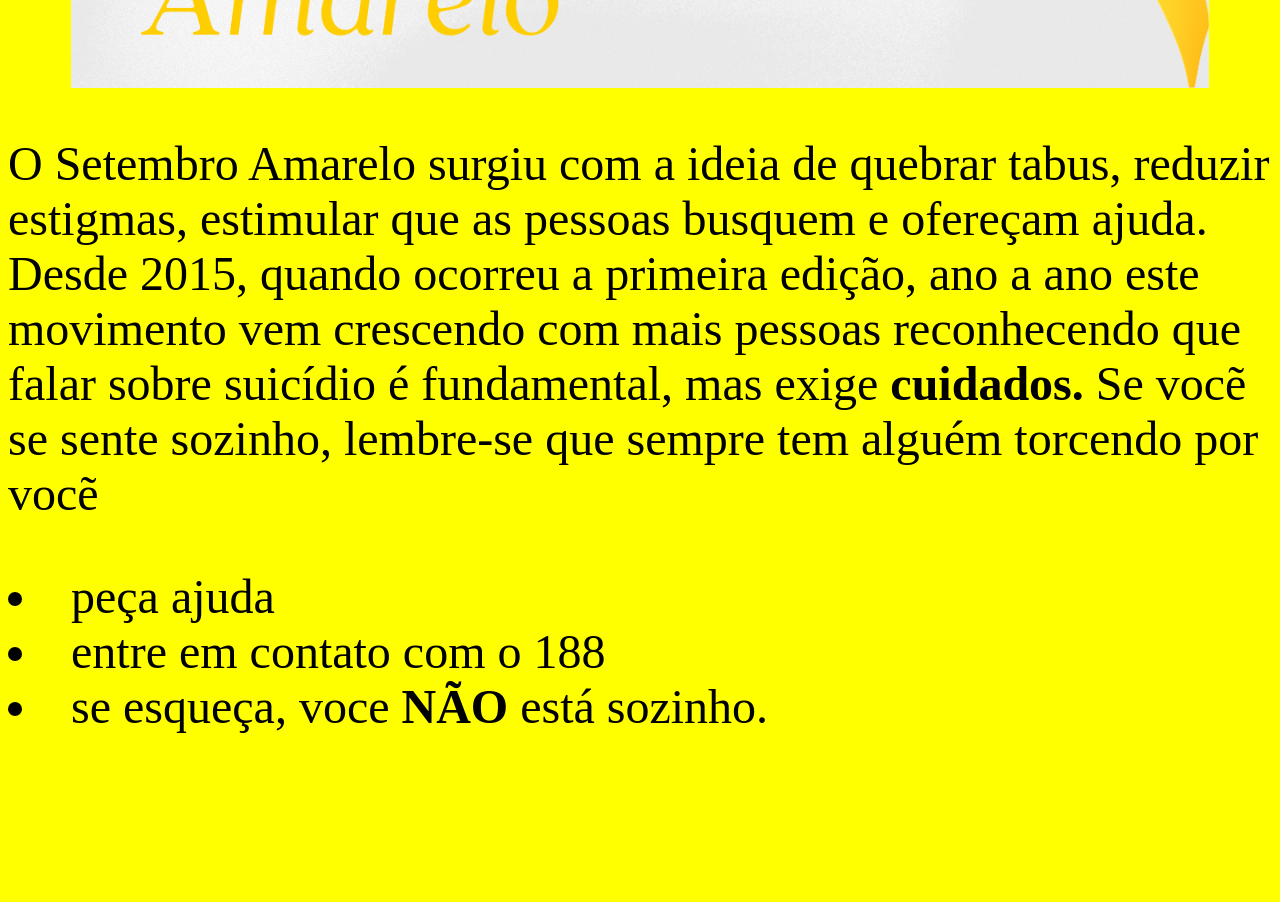
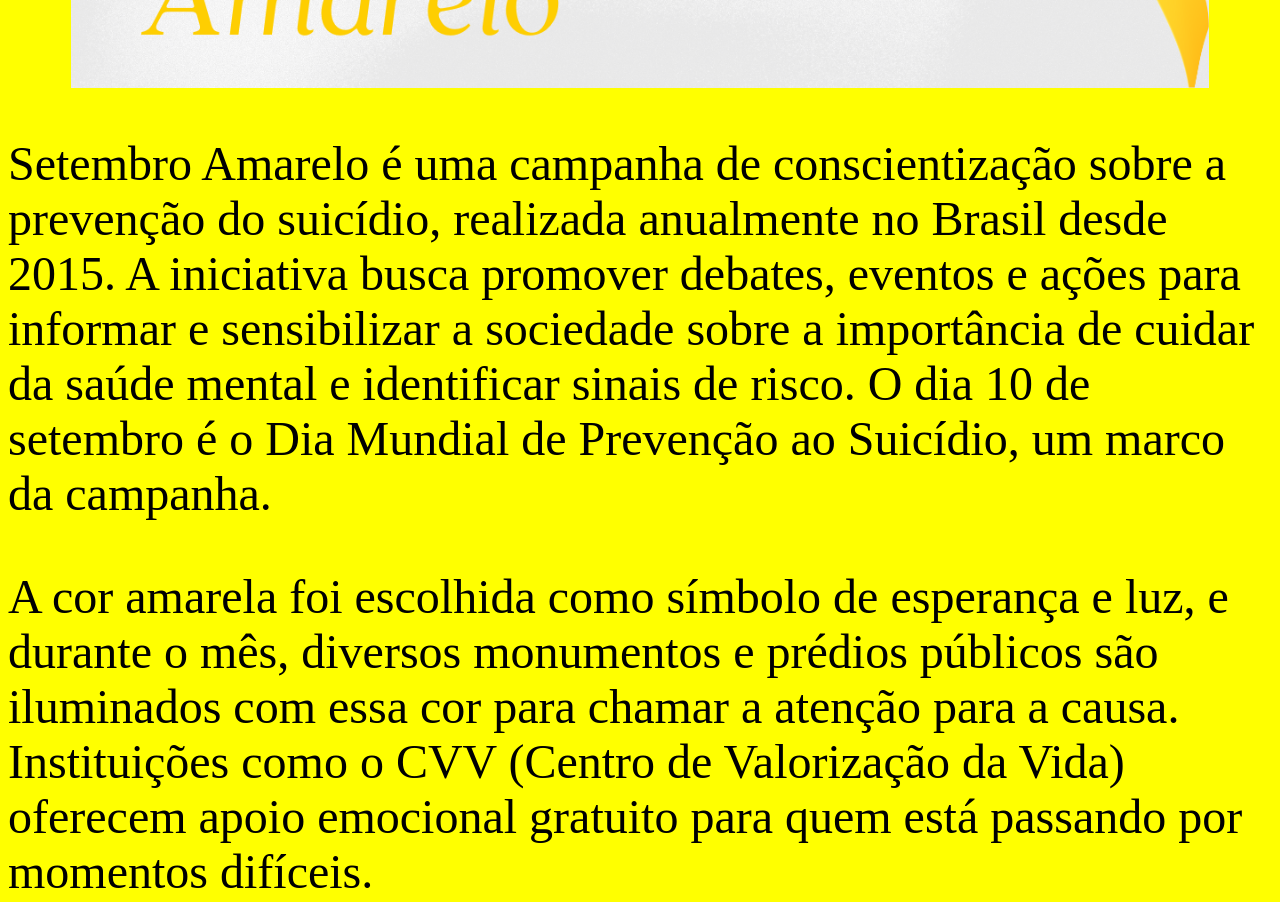
Before and after one commit to matheus-stack/setembro-amarelo, a plain HTML site: page index.html in a window 1280 px wide. Shown: the part 560-1462 px from the top of the page. Before the commit the page ends 1342 px from the top, so only its background shows below. Drawn offline with Linux system fonts and the light colour scheme.

Commit message:
Update index.html

```diff
--- a/index.html
+++ b/index.html
@@ -6,17 +6,21 @@
 <body bgcolor="yellow">
 
 
- <FONT SIZE = "10">
+ <FONT SIZE = "7">
 
-<p>O Setembro Amarelo surgiu com a ideia de quebrar tabus, reduzir estigmas, estimular que as pessoas busquem e ofereçam
-ajuda. Desde 2015, quando ocorreu a primeira edição, ano a ano este movimento vem crescendo com mais pessoas
-reconhecendo que falar sobre suicídio é fundamental, mas exige <b>cuidados.</b>
+<p>Setembro Amarelo é uma campanha de conscientização sobre a prevenção do suicídio, realizada anualmente no Brasil desde 2015. A iniciativa busca promover debates, eventos e ações para informar e sensibilizar a sociedade sobre a importância de cuidar da saúde mental e identificar sinais de risco. O dia 10 de setembro é o Dia Mundial de Prevenção ao Suicídio, um marco da campanha.</p>
+</p>
+<p>A cor amarela foi escolhida como símbolo de esperança e luz, e durante o mês, diversos monumentos e prédios públicos são iluminados com essa cor para chamar a atenção para a causa. Instituições como o CVV (Centro de Valorização da Vida) oferecem apoio emocional gratuito para quem está passando por momentos difíceis.</p>
 
+<p>O objetivo principal do Setembro Amarelo é reduzir o tabu em torno do tema e encorajar as pessoas a buscarem ajuda, além de promover diálogos sobre bem-estar emocional e a importância de oferecer apoio a quem precisa.</p>
 
-Se vocẽ se sente sozinho, lembre-se que sempre tem alguém torcendo por vocẽ
+<p>Quando foi criado? A campanha acontece anualmente durante o mês de setembro. O Dia Mundial de Prevenção ao Suicídio é 10 de setembro.</p>
 
-<li>peça ajuda </li>
-<li>entre em contato com o 188</li>
-<li>se esqueça, voce <b>NÃO</b> está sozinho.</li>
-</p>
+<p>Onde foi criado? A iniciativa começou no Brasil, mas faz parte de um movimento global de prevenção ao suicídio. No Brasil, diversas cidades iluminam monumentos e realizam eventos, e a campanha tem ganhado cada vez mais visibilidade em espaços públicos e digitais.</p>
+
+<p>Como foi criado? A campanha promove ações de conscientização por meio de palestras, rodas de conversa, atividades em escolas, universidades, empresas, além de divulgação nas redes sociais e na mídia. Organizações como o CVV oferecem apoio emocional gratuito e confidencial por telefone e chat.</p>
+v
+<p>Por quê foi criado?Setembro Amarelo foi criado para conscientizar a população sobre a importância da saúde mental e a prevenção do suicídio, um problema de saúde pública que, segundo a OMS, tira a vida de mais de 700 mil pessoas por ano no mundo. O objetivo é quebrar o estigma em torno do tema e oferecer suporte emocional para pessoas em crise, encorajando-as a buscar ajuda antes que seja tarde demais.</p>
+
+<p>A cor amarela representa luz, vida e a valorização do cuidado com o bem-estar emocional.</p>
 </FONT>
```
